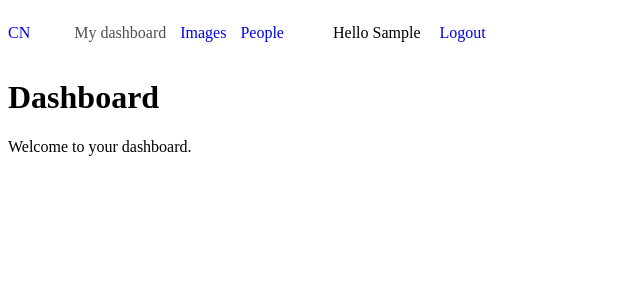
After one commit to koma00/cn, a Django app: page /account/ in a window 1280 px wide. The commit adds this page. Shown: the top 300 px of the page, without its empty margins (0-640 px from the left). Run offline with Django 3.2, Linux system fonts and the light colour scheme; the visitor is signed in with stand-in values (Sample User, id 1).

Commit message:
Added accaunt dashboard

```diff
--- /dev/null
+++ b/account/static/css/base.css
@@ -0,0 +1,33 @@
+a {
+    text-decoration: None;
+}
+
+.menu {
+    display: inline-block;
+    margin-right: 20px;
+}
+
+.menu li {
+    list-style-type: none;
+    display: inline;
+    margin-right: 10px;
+}
+
+.menu li:last-child {
+    margin-right: 0px;
+}
+
+.selected a {
+    color: #4f4f4f;
+}
+.selected a:visited{
+    color: #4f4f4f;
+}
+
+.user {
+    margin-left: 25px;
+}
+
+.user a {
+    margin-left: 15px;
+}
--- /dev/null
+++ b/account/templates/account/dashboard.html
@@ -0,0 +1,8 @@
+{% extends "base.html" %}
+
+{% block title %}Dashboard{% endblock %}
+
+{% block content %}
+    <h1>Dashboard</h1>
+    <p>Welcome to your dashboard.</p>
+{% endblock %}
--- a/account/templates/base.html
+++ b/account/templates/base.html
@@ -3,11 +3,32 @@
 <html>
     <head>
         <title>{% block title %}{% endblock %}</title>
-        <link href="{% static "css/base.css" %}" rel="styleshhet">
+        <link rel="stylesheet" href="{% static 'css/base.css' %}">
     </head>
     <body>
         <div class="header">
-            <span class="logo">CN</span>
+            <a href="{% url 'dashboard' %}"><span class="logo">CN</span></a>
+            {% if request.user.is_authenticated %}
+                <ul class="menu">
+                    <li {% if section == "dashboard" %} class="selected" {% endif %}>
+                        <a href="{% url 'dashboard' %}">My dashboard</a>
+                    </li>
+                    <li {% if section == "images" %} class="selected" {% endif %}>
+                        <a href="#">Images</a>
+                    </li>
+                    <li {% if section == "people" %} class="selected" {% endif %}>
+                        <a href="#">People</a>
+                    </li>
+                </ul>
+            {% endif %}
+            <span class="user">
+                {% if request.user.is_authenticated %}
+                    Hello {{ request.user.first_name }}
+                    <a href="{% url 'logout' %}">Logout</a>
+                {% else %}
+                    <a href="{% url 'login' %}">Log-in</a>
+                {% endif %}
+            </span>
         </div>
         <div class="content">
             {% block content %}{% endblock %}
--- a/account/urls.py
+++ b/account/urls.py
@@ -6,4 +6,5 @@ urlpatterns = [
     # path('login/', views.user_login, name='login'),
     path('login/', auth_views.LoginView.as_view(), name='login'),
     path('logout/', auth_views.LogoutView.as_view(), name='logout'),
+    path('', views.dashboard, name='dashboard')
 ]
--- a/account/views.py
+++ b/account/views.py
@@ -1,6 +1,7 @@
 from django.http import HttpResponse
 from django.shortcuts import render
 from django.contrib.auth import authenticate, login
+from django.contrib.auth.decorators import login_required
 from .forms import LoginForm
 
 
@@ -26,3 +27,8 @@ def user_login(request):
     else:
         form = LoginForm()
     return render(request, 'account/login.html', {'form': form})
+
+
+@login_required
+def dashboard(request):
+    return render(request, 'account/dashboard.html', {'section': 'dashboard'})
--- a/cn/settings.py
+++ b/cn/settings.py
@@ -119,3 +119,9 @@ USE_TZ = True
 # https://docs.djangoproject.com/en/3.0/howto/static-files/
 
 STATIC_URL = '/static/'
+STATIC_ROOT = os.path.join(BASE_DIR, 'static')
+
+
+LOGIN_REDIRECT_URL = 'dashboard'
+LOGIN_URL = 'login'
+LOGOUT_URL = 'logout'
```
Also changed, not shown: account/static/base.css (deleted).
